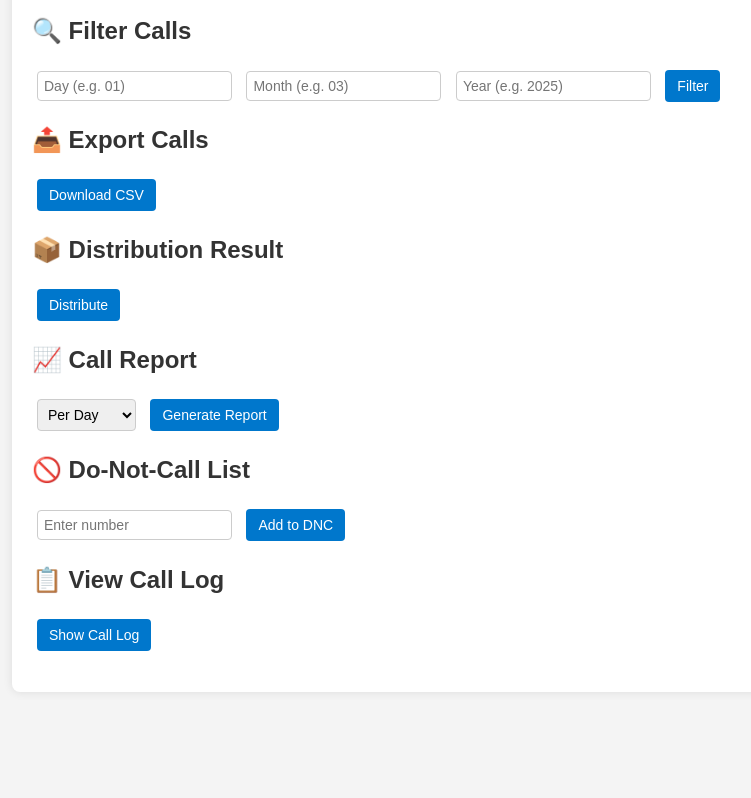
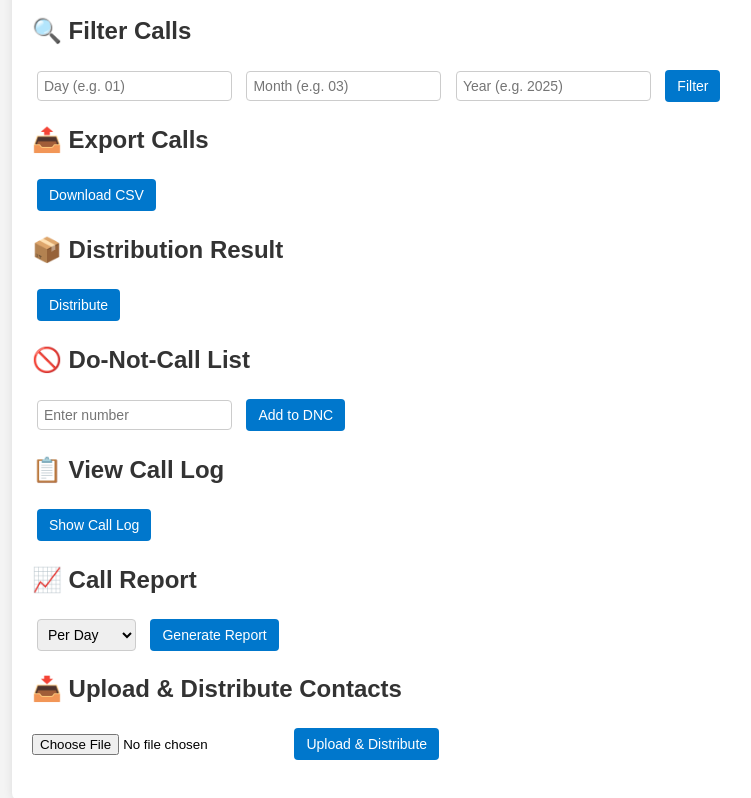
Before and after one commit to ATKV-Dev/smart-contact-dashboard, a website: page public/index.html in a window 1280 px wide. Shown: the part 356-1154 px from the top of the page, without its empty margins (208-959 px from the left). Before the commit the page ends 1068 px from the top, so only its background shows below. Drawn offline with Linux system fonts and the light colour scheme.

Commit message:
adding in index.html

```diff
--- a/public/index.html
+++ b/public/index.html
@@ -46,17 +46,6 @@
       <button id="distributeBtn">Distribute</button>
     </section>
 
-	<section>
-  <h2>📈 Call Report</h2>
-  <select id="reportType">
-    <option value="day">Per Day</option>
-    <option value="month">Per Month</option>
-  </select>
-  <button id="reportBtn">Generate Report</button>
-  <ul id="reportList"></ul>
-</section>
-
-
     <section>
       <h2>🚫 Do-Not-Call List</h2>
       <input type="text" id="dncNumber" placeholder="Enter number">
@@ -68,6 +57,23 @@
       <button id="callLogBtn">Show Call Log</button>
       <ul id="callLogList"></ul>
     </section>
+
+    <section>
+      <h2>📈 Call Report</h2>
+      <select id="reportType">
+        <option value="day">Per Day</option>
+        <option value="month">Per Month</option>
+      </select>
+      <button id="reportBtn">Generate Report</button>
+      <ul id="reportList"></ul>
+    </section>
+
+    <section>
+      <h2>📥 Upload & Distribute Contacts</h2>
+      <input type="file" id="excelFile" accept=".xlsx,.xls">
+      <button id="uploadBtn">Upload & Distribute</button>
+      <ul id="uploadResults"></ul>
+    </section>
   </div>
 
   <script src="dashboard.js"></script>
```
